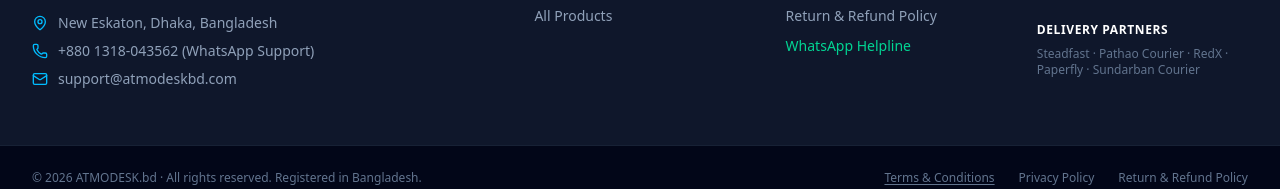
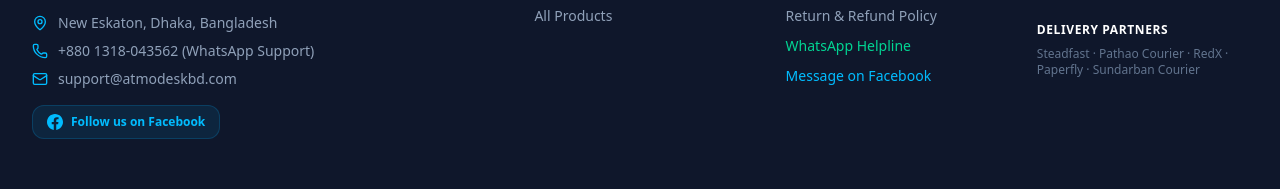
Before and after one commit to redcivvies120-afk/atmodeskbd, a Next.js app: page / in a window 1280 px wide. Shown: the part 3266-3455 px from the top of the page. Built offline with nearby package versions, Linux system fonts and the light colour scheme; no server answers; the database is empty.

Commit message:
Initial release: Complete Atmodeskbd Bangladesh E-Commerce store

```diff
--- a/src/components/layout/Footer.tsx
+++ b/src/components/layout/Footer.tsx
@@ -89,6 +89,17 @@
                 <Mail className="w-4 h-4 text-sky-400 flex-shrink-0" />
                 <span>support@atmodeskbd.com</span>
               </div>
+              <div className="flex items-center gap-2.5 pt-2">
+                <a
+                  href="https://www.facebook.com/people/Atmodeskbd/61593715040434/"
+                  target="_blank"
+                  rel="noopener noreferrer"
+                  className="inline-flex items-center gap-2 px-3.5 py-2 bg-sky-500/10 hover:bg-sky-500/20 border border-sky-500/20 rounded-xl text-sky-400 hover:text-white text-xs font-semibold transition"
+                >
+                  <svg className="w-4 h-4 fill-current" viewBox="0 0 24 24"><path d="M24 12.073c0-6.627-5.373-12-12-12s-12 5.373-12 12c0 5.99 4.388 10.954 10.125 11.854v-8.385H7.078v-3.47h3.047V9.43c0-3.007 1.792-4.669 4.533-4.669 1.312 0 2.686.235 2.686.235v2.953H15.83c-1.491 0-1.956.925-1.956 1.874v2.25h3.328l-.532 3.47h-2.796v8.385C19.612 23.027 24 18.062 24 12.073z"/></svg>
+                  Follow us on Facebook
+                </a>
+              </div>
             </div>
           </div>
 
@@ -158,6 +169,11 @@
                   WhatsApp Helpline
                 </a>
               </li>
+              <li>
+                <a href="https://m.me/atmodeskbd" target="_blank" rel="noopener noreferrer" className="hover:text-white text-sky-400 transition">
+                  Message on Facebook
+                </a>
+              </li>
             </ul>
           </div>
 
```
